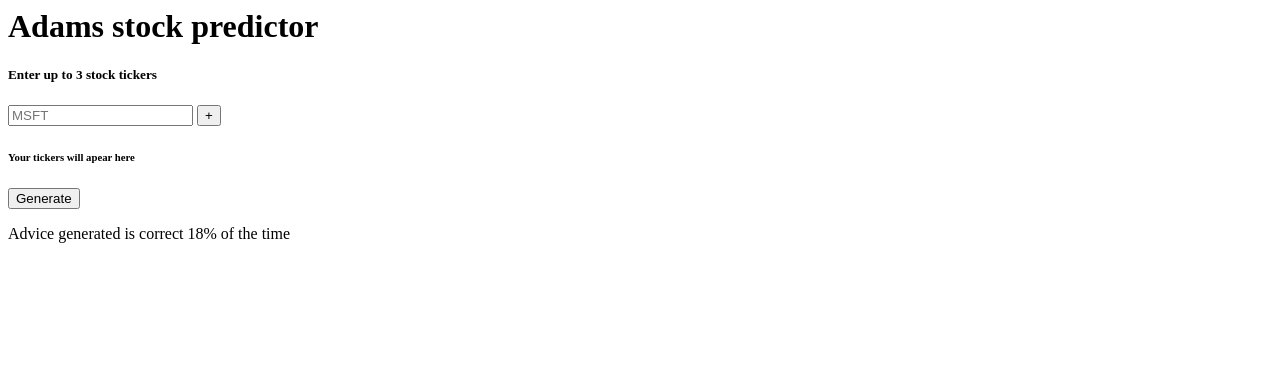
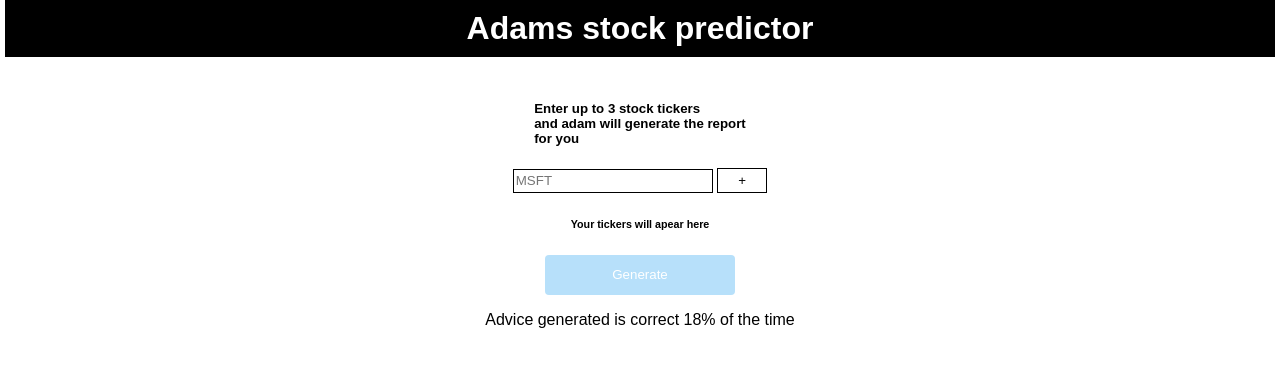
Before and after one commit to fatimaumvr/Stock-AI-assistant, a plain HTML site: page index.html in a window 1280 px wide. Drawn offline with Linux system fonts and the light colour scheme.

Commit message:
updated css file

```diff
--- a/index.html
+++ b/index.html
@@ -1,5 +1,6 @@
 <html lang="en">
 <head>
+    <link rel="stylesheet" href="style.css">
     <meta charset="UTF-8">
     <meta name="viewport" content="width=device-width, initial-scale=1.0">
     <title>Document</title>
@@ -8,7 +9,7 @@
     <div id="main">
         <div id="inner">
             <h1>Adams stock predictor</h1>
-            <h5>Enter up to 3 stock tickers</h5>
+            <h5>Enter up to 3 stock tickers <br>and adam will generate the report <br> for you</h5>
             <div>
             <input type="text" placeholder="MSFT" id="inp">
         <button id="add">+</button></div>
--- a/style.css
+++ b/style.css
@@ -1,9 +1,12 @@
+body{margin: 0px;}
+
 #main{
     display: flex;
     flex-direction: column;
     justify-content: center;
     align-items: center;
     font-family: Arial, Helvetica, sans-serif;
+    margin-top: 0px;
 }
 
 #inner{
@@ -11,31 +14,43 @@
     flex-direction: column;
     justify-content: center;
     align-items: center;
+    margin-top: 0px;
 }
 
 
 input{border: 1px solid black;
     line-height: 20px;
     width: 200px;
+    margin-right: 0px;
 }
 
 
-#click{background: white;
+#add{background: white;
+    text-align: center;
+    margin-left: 0px;
     border: 1px solid black;
-    padding: 10px;
-    width: 200px;}
+    padding: 4px;
+    width: 50px;}
 
 #generate{color:white;
     border: 0px;
     border-radius: 4px;
     background: rgb(183, 224, 250);
-    width: 210px;
+    height: 40px;
+    width: 190px;
+    transition: background 0.5s
 }
 
 input:active{border: 1px solid rgb(210, 247, 252);}
 
 h1{background: black;
+    padding: 10px;
+    text-align: center;
     margin-top:0px;
 color: white;
-width: 2000px;
+width: 1250px;
 }
+
+#generate:active{
+    background: rgb(111, 174, 252);
+}
```
